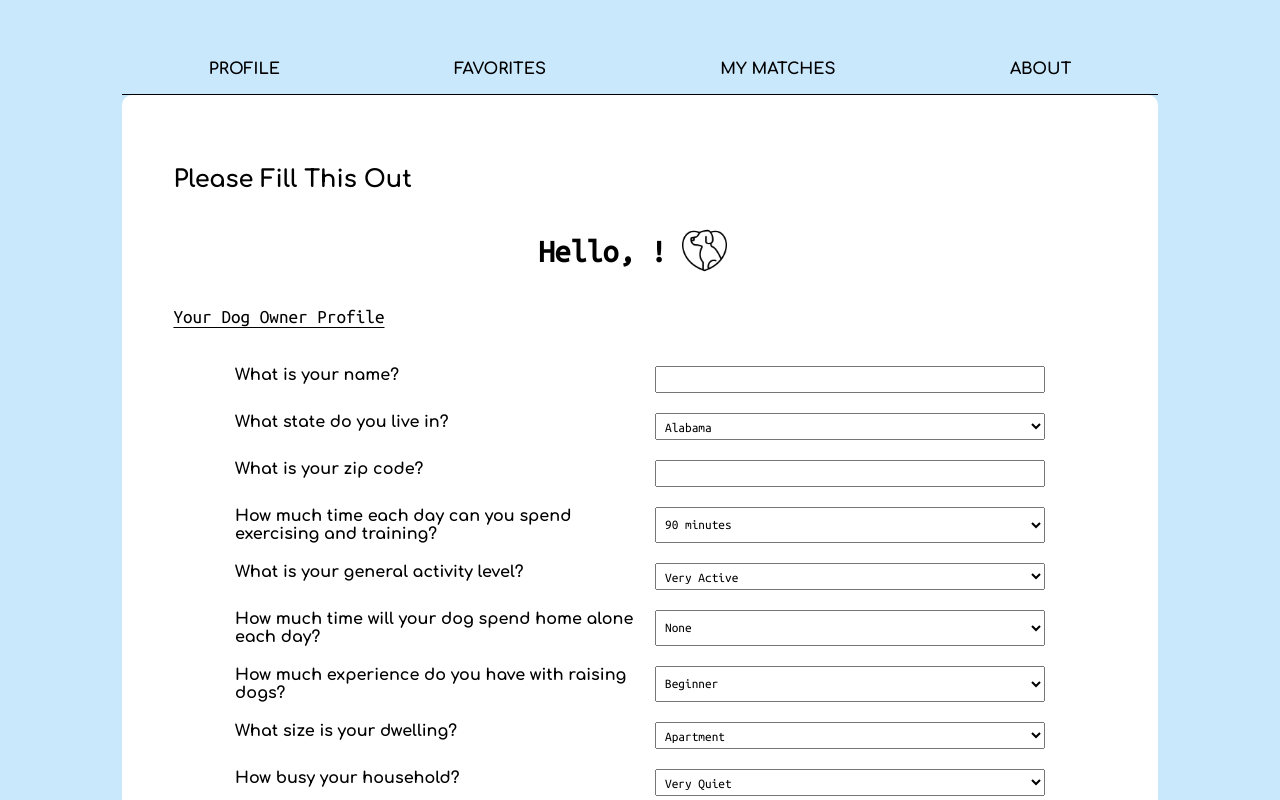
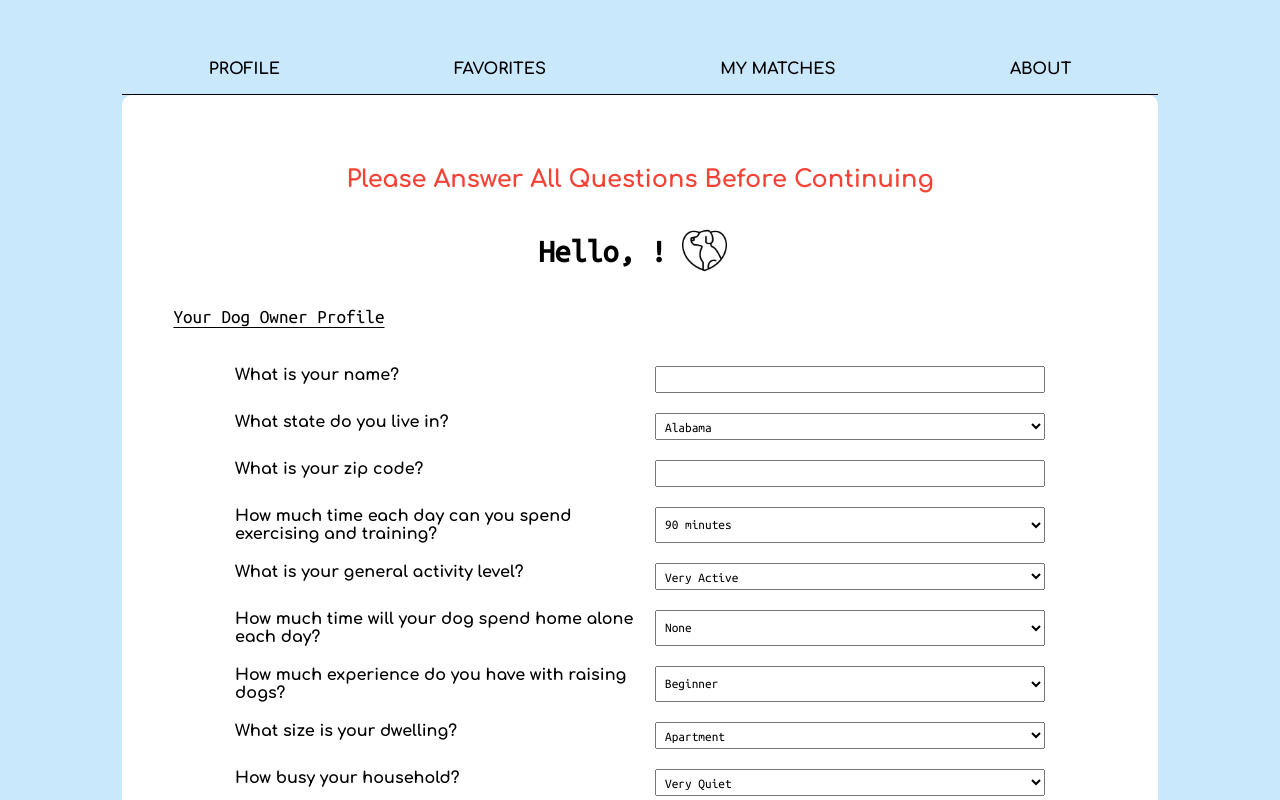
Before and after one commit to Dog-Match/dog-match-fe, a React (Create React App) app: page /noprofile in a window 1280 px wide. Shown: the top 800 px of the page. Built offline with nearby package versions, Linux system fonts and the light colour scheme; no server answers; the HTML template or start-up script is replaced by a standard one.

Commit message:
style profile page error message

```diff
--- a/src/ProfilePage.js
+++ b/src/ProfilePage.js
@@ -43,7 +43,7 @@ export default class ProfilePage extends Component {
     return (
       <div className='content'>
         {this.props.alert ?
-          <h2>Please Fill This Out</h2> :
+          <h2 className="profile-alert">Please Answer All Questions Before Continuing</h2> :
           <></>
         }
         <header className="profile-header">
--- a/src/styles/Profile.css
+++ b/src/styles/Profile.css
@@ -83,3 +83,8 @@
 .results-button:hover {
     background-color: lightgrey;
 }
+
+.profile-alert {
+    text-align: center;
+    color: rgb(244, 67, 54);
+}
```
